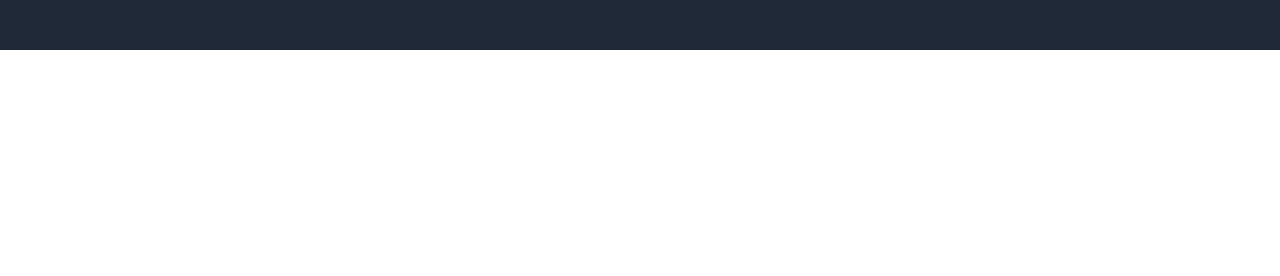
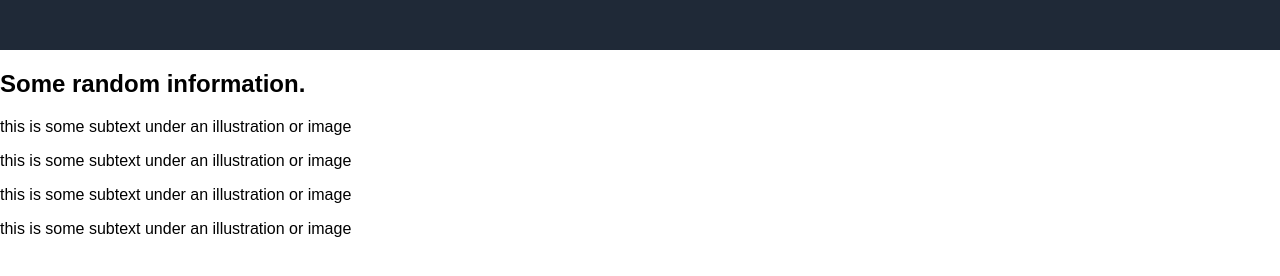
Before and after one commit to juneidteklu/landing-page, a plain HTML site: page index.html in a window 1280 px wide. Shown: the part 418-694 px from the top of the page. Drawn offline with Linux system fonts and the light colour scheme.

Commit message:
Add all the elements for the section under the header

```diff
--- a/index.html
+++ b/index.html
@@ -35,10 +35,32 @@
 
         </div>
 
+        </header>
 
+        <div class="body-one">
+            <h2>Some random information.</h2>
 
+            <div class ='box-container'>
+                <div class="box"></div>
+                <p>this is some subtext under an illustration or image</p>
+            </div>
 
-        </header>
+            <div class ='box-container'>
+                <div class="box"></div>
+                <p>this is some subtext under an illustration or image</p>
+            </div>
+
+            <div class ='box-container'>
+                <div class="box"></div>
+                <p>this is some subtext under an illustration or image</p>
+            </div>
+
+            <div class ='box-container'>
+                <div class="box"></div>
+                <p>this is some subtext under an illustration or image</p>
+            </div>
+
+        </div>
 
 
 
```
